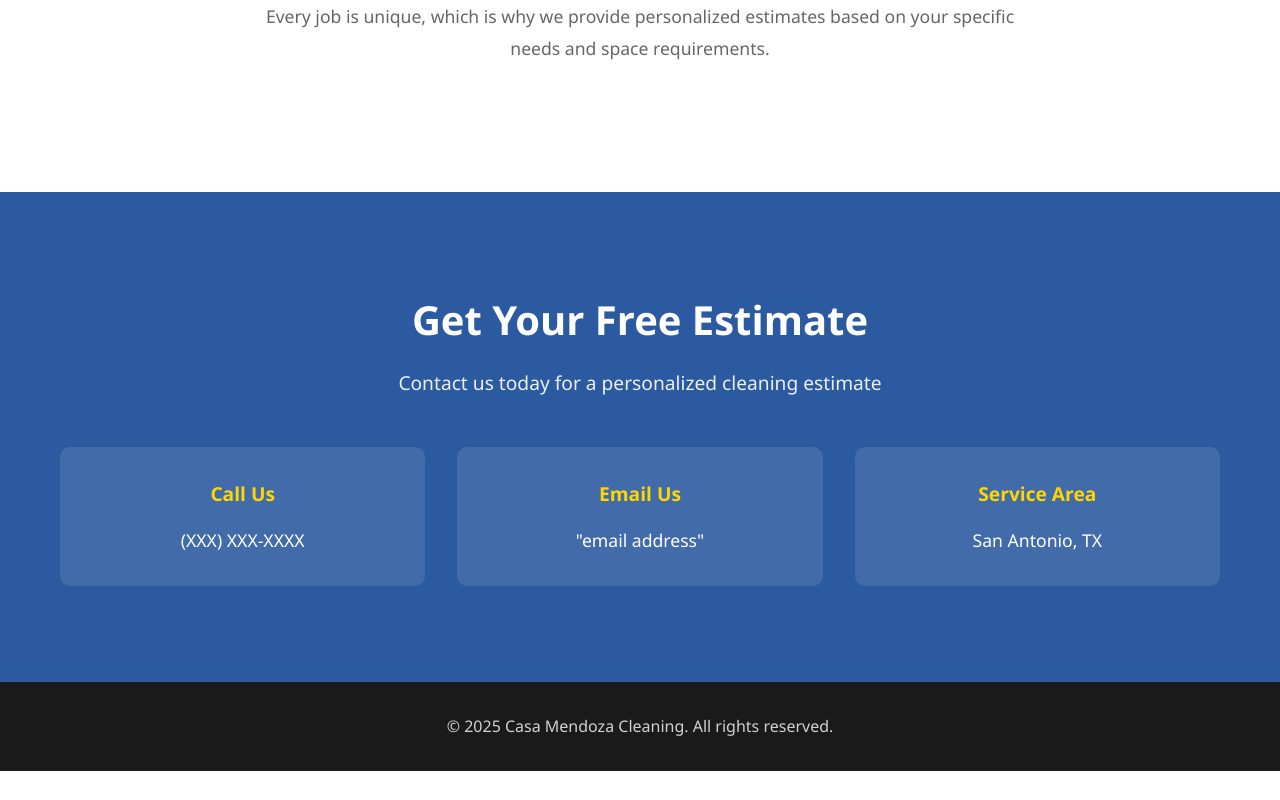
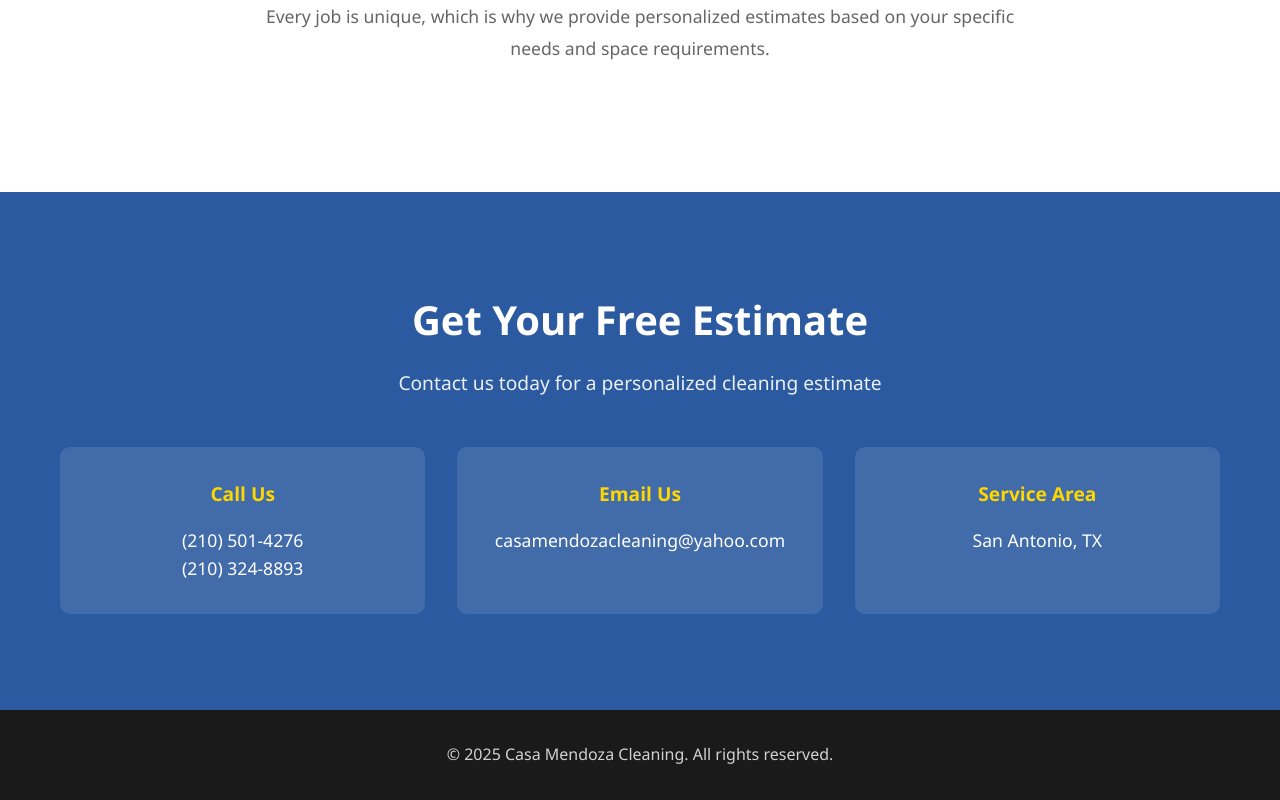
Before and after one commit to vishnumuthyalu/mendoza_website, a React (Create React App) app: page / in a window 1280 px wide. Shown: the part 1799-2599 px from the top of the page. Before the commit the page ends 2570 px from the top, so only its background shows below. Built offline with nearby package versions, Linux system fonts and the light colour scheme.

Commit message:
added contact details

```diff
--- a/src/App.css
+++ b/src/App.css
@@ -198,6 +198,17 @@
   font-size: 1.1rem;
 }
 
+.contact-item a {
+  color: white;
+  text-decoration: none;
+  transition: color 0.3s ease;
+}
+
+.contact-item a:hover {
+  color: #ffd700;
+  text-decoration: underline;
+}
+
 /* Footer */
 .footer {
   background: #1a1a1a;
--- a/src/App.js
+++ b/src/App.js
@@ -81,11 +81,12 @@ function App() {
           <div className="contact-info">
             <div className="contact-item">
               <h3>Call Us</h3>
-              <p>(XXX) XXX-XXXX</p>
+              <p><a href="tel:+12105014276">(210) 501-4276</a></p>
+              <p><a href="tel:+12103248893">(210) 324-8893</a></p>
             </div>
             <div className="contact-item">
               <h3>Email Us</h3>
-              <p>"email address"</p>
+              <p><a href="mailto:casamendozacleaning@yahoo.com">casamendozacleaning@yahoo.com</a></p>
             </div>
             <div className="contact-item">
               <h3>Service Area</h3>
```
